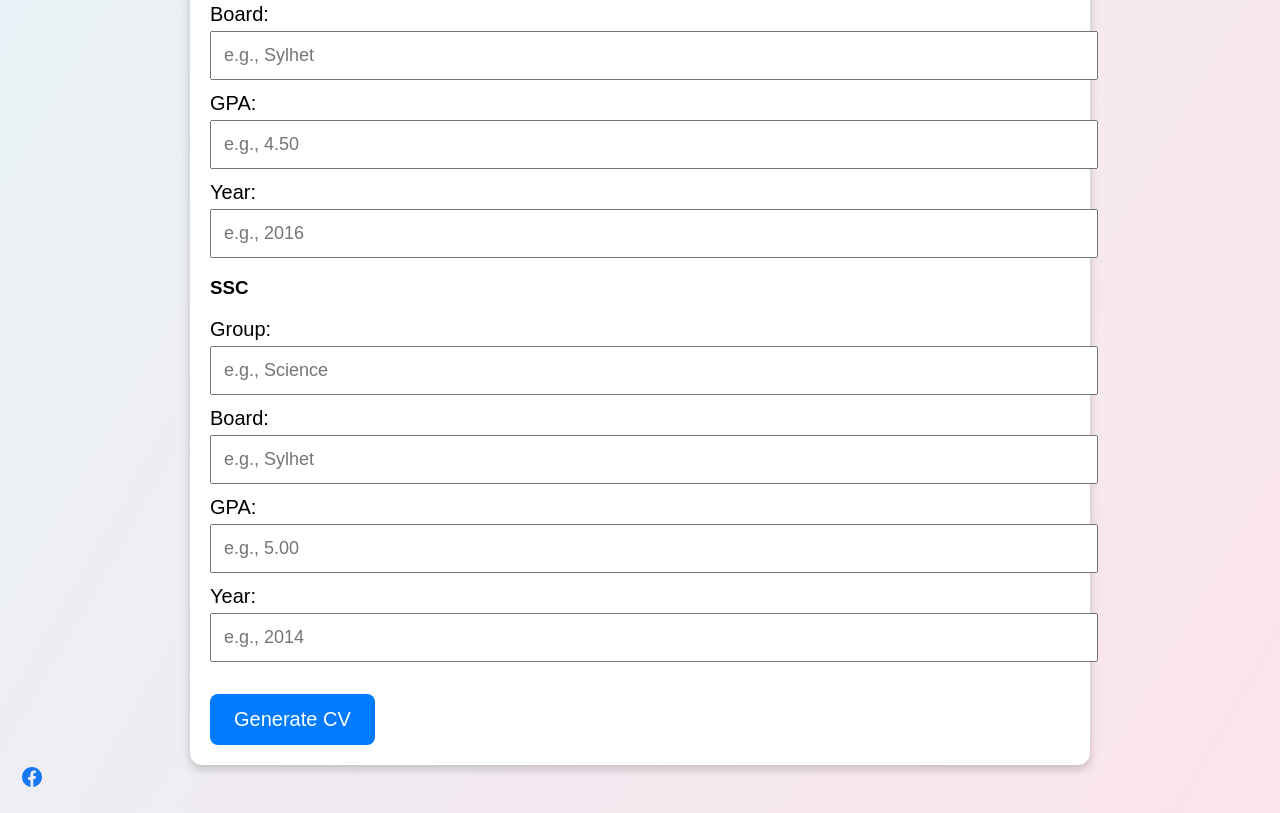
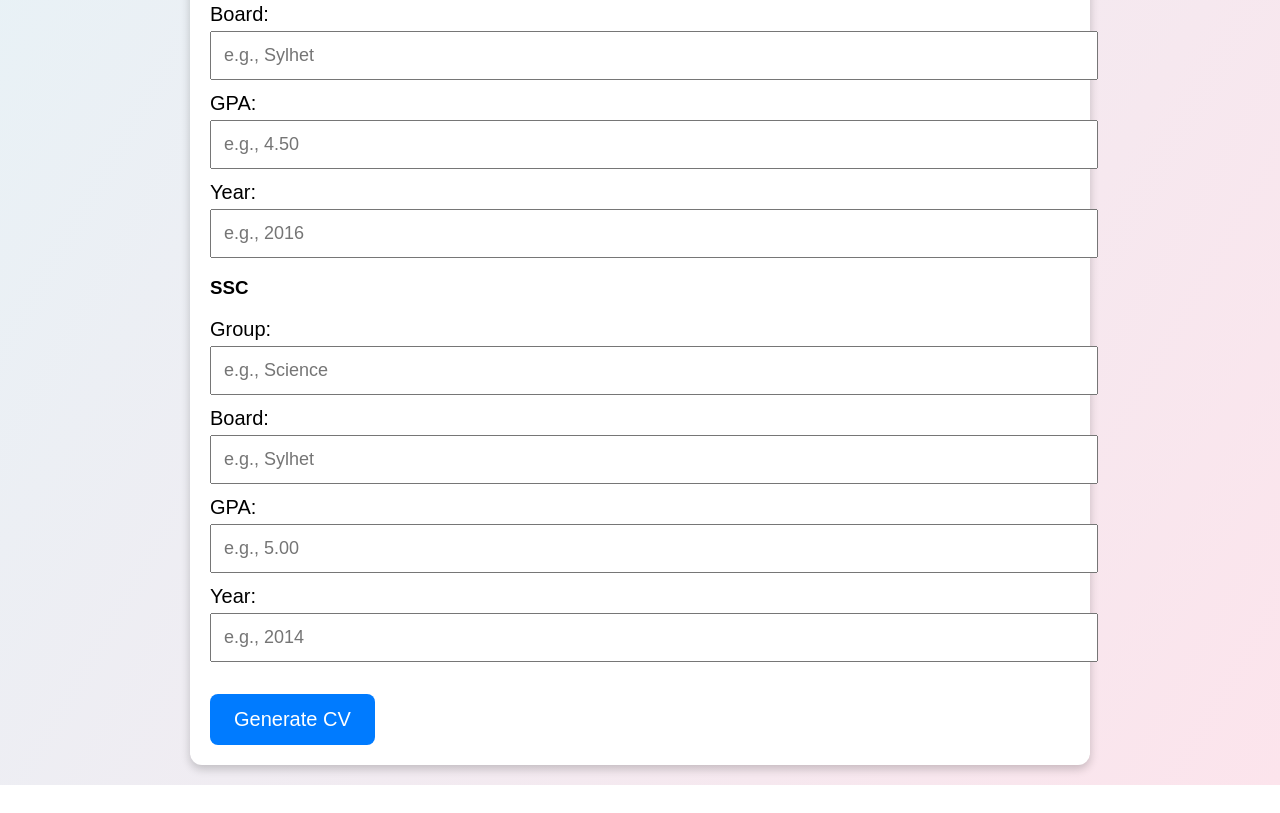
Before and after one commit to ANIKVAI0077/bug-free-doodle, a plain HTML site: page index.html in a window 1280 px wide. Shown: the part 1278-2091 px from the top of the page. After the commit the page ends 2063 px from the top, so only its background shows below. Drawn offline with Linux system fonts and the light colour scheme.

Commit message:
Update index.html

```diff
--- a/index.html
+++ b/index.html
@@ -138,12 +138,3 @@
 
   <script src="script.js"></script>
 </body>
-
-</html>
-<!-- Facebook আইকন বাটন -->
-<a href="https://www.facebook.com/share/1CGCHfRGXa/" target="_blank" rel="noopener noreferrer" title="Visit my Facebook">
-  <!-- Facebook ছোট SVG আইকন -->
-  <svg width="24" height="24" viewBox="0 0 24 24" fill="#1877F2" xmlns="http://www.w3.org/2000/svg">
-    <path d="M22 12.07C22 6.48 17.52 2 11.93 2 6.35 2 2 6.48 2 12.07 2 17.09 5.66 21.2 10.44 22v-7.02H8.14v-2.91h2.3V9.07c0-2.28 1.36-3.53 3.44-3.53.99 0 2.03.18 2.03.18v2.22h-1.14c-1.12 0-1.47.7-1.47 1.42v1.7h2.5l-.4 2.91h-2.1V22C18.34 21.2 22 17.09 22 12.07z"/>
-  </svg>
-</a>
```
